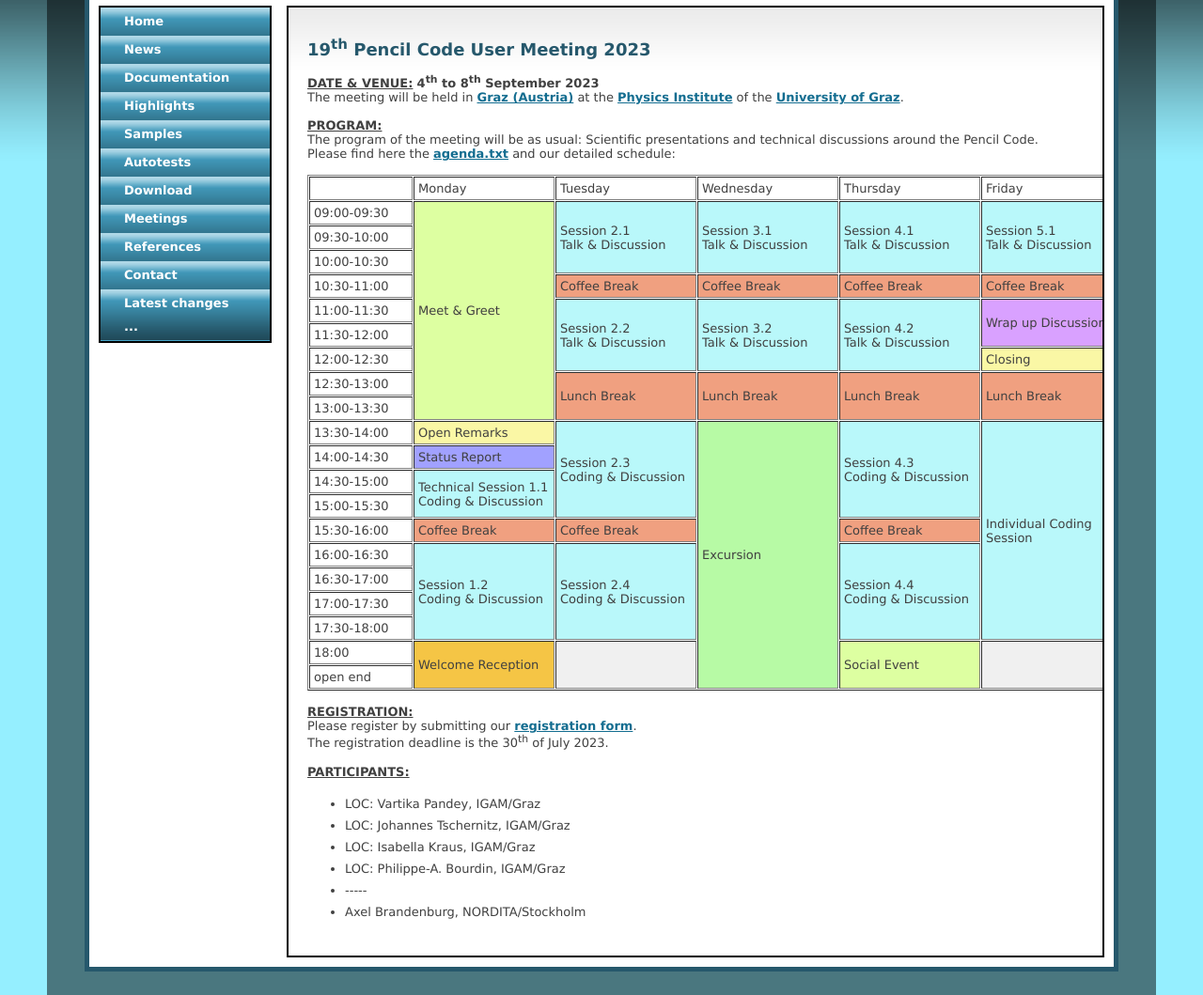
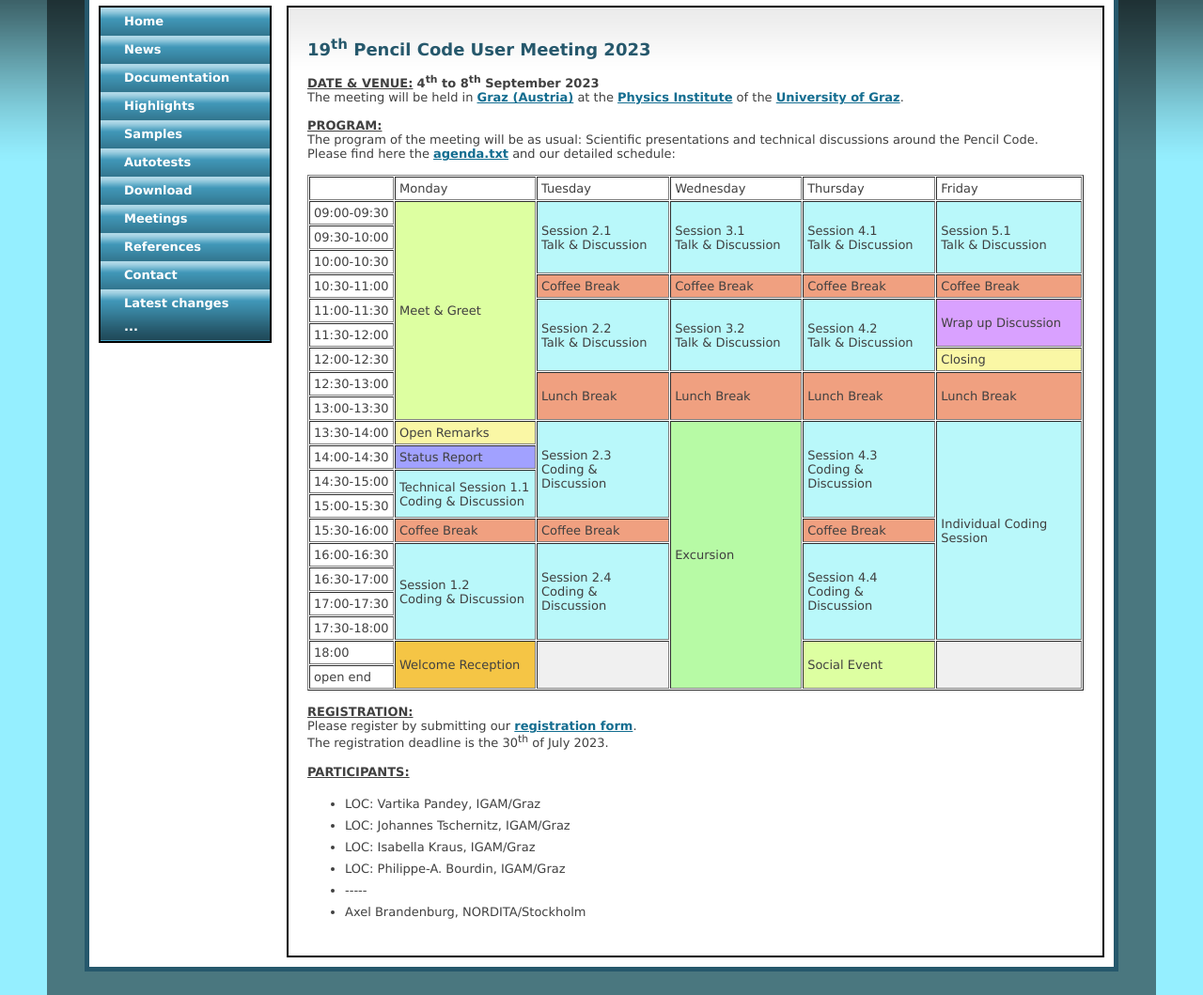
Before and after one commit to pencil-code/website, a PHP site: page /UserMeetings/2023/index.php in a window 1280 px wide. Shown: the part 90-1149 px from the top of the page at 94% size. Run offline with PHP 8.4, Linux system fonts and the light colour scheme.

Commit message:
CSS works, adjusting.

```diff
--- a/UserMeetings/2023/index.php
+++ b/UserMeetings/2023/index.php
@@ -17,12 +17,12 @@ The meeting will be held in <a href="https://en.wikipedia.org/wiki/Graz">Graz (A
 The program of the meeting will be as usual: Scientific presentations and technical discussions around the Pencil Code.<br>
 Please find here the <a href="/UserMeetings/2023/agenda.txt">agenda.txt</a> and our detailed schedule:<br>
 <table border="1" cellpadding="4" cellspacing="1" style="width:100%">
-<tr><td style="min-width:100px"></td>
+<tr><td style="min-width:80px"></td>
     <td style="min-width:140px">Monday</td>
-    <td style="min-width:140px">Tuesday</td>
-    <td style="min-width:140px">Wednesday</td>
-    <td style="min-width:140px">Thursday</td>
-    <td style="min-width:140px">Friday</td></tr>
+    <td style="min-width:130px">Tuesday</td>
+    <td style="min-width:130px">Wednesday</td>
+    <td style="min-width:130px">Thursday</td>
+    <td style="min-width:130px">Friday</td></tr>
 <tr><td>09:00-09:30</td>
     <td rowspan="9" bgcolor="#ddffa1">Meet &amp; Greet</td>
     <td rowspan="3" bgcolor="#b9f8fa">Session 2.1<br>Talk &amp; Discussion</td>
```
